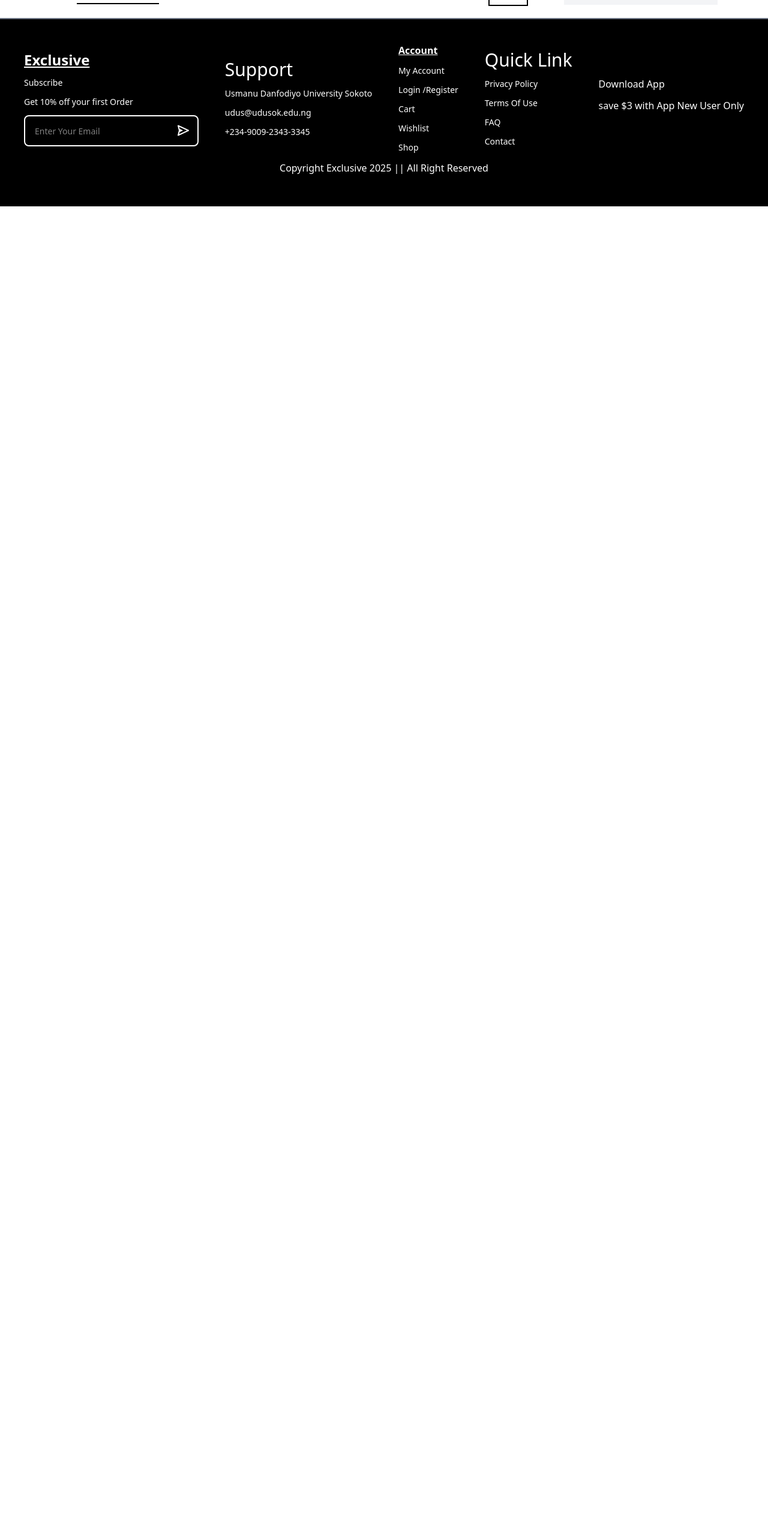
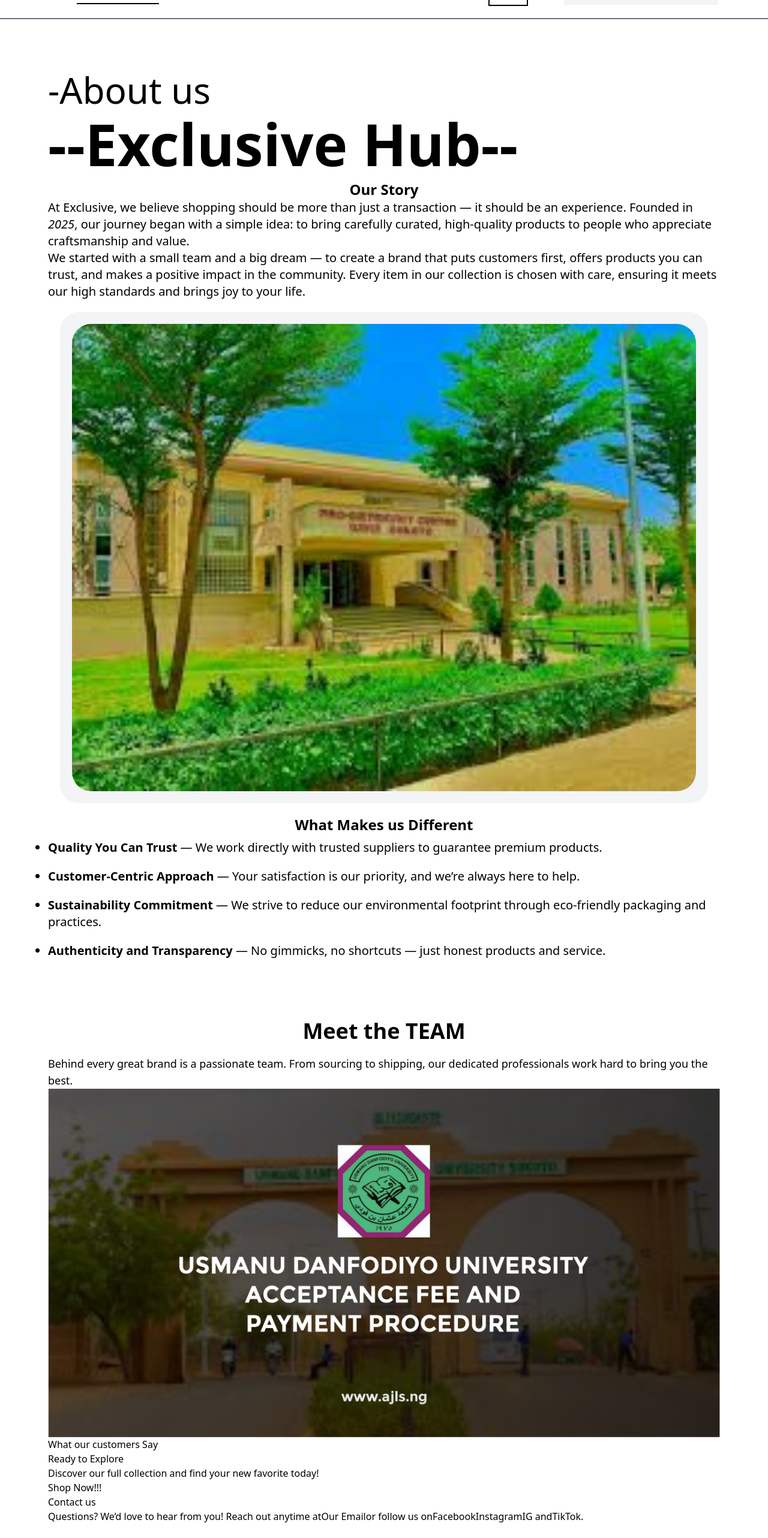
Before and after one commit to Ra-Ma-Dan/Exclusive, a React (Vite) app: page /about in a window 1280 px wide. Shown: the part 82-2646 px from the top of the page at 60% size. Before the commit the page ends 800 px from the top, so only its background shows below. Built offline with nearby package versions, Linux system fonts and the light colour scheme; no server answers.

Commit message:
About Page setup

```diff
--- a/src/pages/About.jsx
+++ b/src/pages/About.jsx
@@ -1,9 +1,55 @@
-import React from 'react'
+import usmanu1 from '../assets/images/usmanu1.jpg'
+import usmanu2 from '../assets/images/usmanu2.png'
 
 function About() {
   return (
-    <div>
+    <div className='p-20'>
+      <h3 className='text-6xl my-2'>-About us</h3>
+      <h1 className='text-8xl my-3 font-extrabold'>--Exclusive Hub--</h1>
 
+      <div>
+        <h1 className='text-center text-2xl font-bold'>Our Story</h1>
+        <p className='text-xl'>At Exclusive, we believe shopping should be more than just a transaction — it should be an experience. Founded in <em>2025</em>, our journey began with a simple idea: to bring carefully curated, high-quality products to people who appreciate craftsmanship and value.</p>
+        <p className='text-xl'>We started with a small team and a big dream — to create a brand that puts customers first, offers products you can trust, and makes a positive impact in the community. Every item in our collection is chosen with care, ensuring it meets our high standards and brings joy to your life.</p>
+        <div className='m-5 p-5 rounded-4xl bg-gray-100'><img className='w-full rounded-4xl' src={ usmanu1 } alt="Team Image" /></div>
+      </div>
+      <div>
+        <h1 className='text-center text-2xl font-bold'>What Makes us Different</h1>
+        <ul className='list-disc flex flex-col gap-5 text-xl my-2'>
+          <li><strong>Quality You Can Trust </strong>— We work directly with trusted suppliers to guarantee premium products.</li>
+          <li><strong>Customer-Centric Approach </strong>— Your satisfaction is our priority, and we’re always here to help.</li>
+          <li><strong>Sustainability Commitment </strong>— We strive to reduce our environmental footprint through eco-friendly packaging and practices.</li>
+          <li><strong>Authenticity and Transparency </strong>— No gimmicks, no shortcuts — just honest products and service.</li>
+        </ul>
+      </div>
+
+      <div>
+        <h1 className='text-center text-4xl mb-5 mt-25 font-bold'>Meet the TEAM</h1>
+        <p className='text-lg'>Behind every great brand is a passionate team. From sourcing to shipping, our dedicated professionals work hard to bring you the best.</p>
+        <div><img src={ usmanu2 } alt="" /></div>
+      </div>
+
+      <div>
+        <h2>What our customers Say</h2>
+      </div>
+
+      <div>
+        <h1>Ready to Explore</h1>
+        <p>Discover our full collection and find your new favorite today!</p>
+        <button>Shop Now!!!</button>
+      </div>
+
+      <div>
+        <h1>Contact us</h1>
+        <p>Questions? We’d love to hear from you! Reach out anytime at
+          <a href="">Our Email</a>
+          or follow us on
+          <a href="#">Facebook</a>
+          <a href="#">Instagram</a>
+          <a href="#">IG</a> and
+          <a href="#">TikTok</a>.
+          </p>
+      </div>
     </div>
   )
 }
```
Also changed, not shown: src/assets/images/usmanu1.jpg (added), src/assets/images/usmanu2.png (added).
